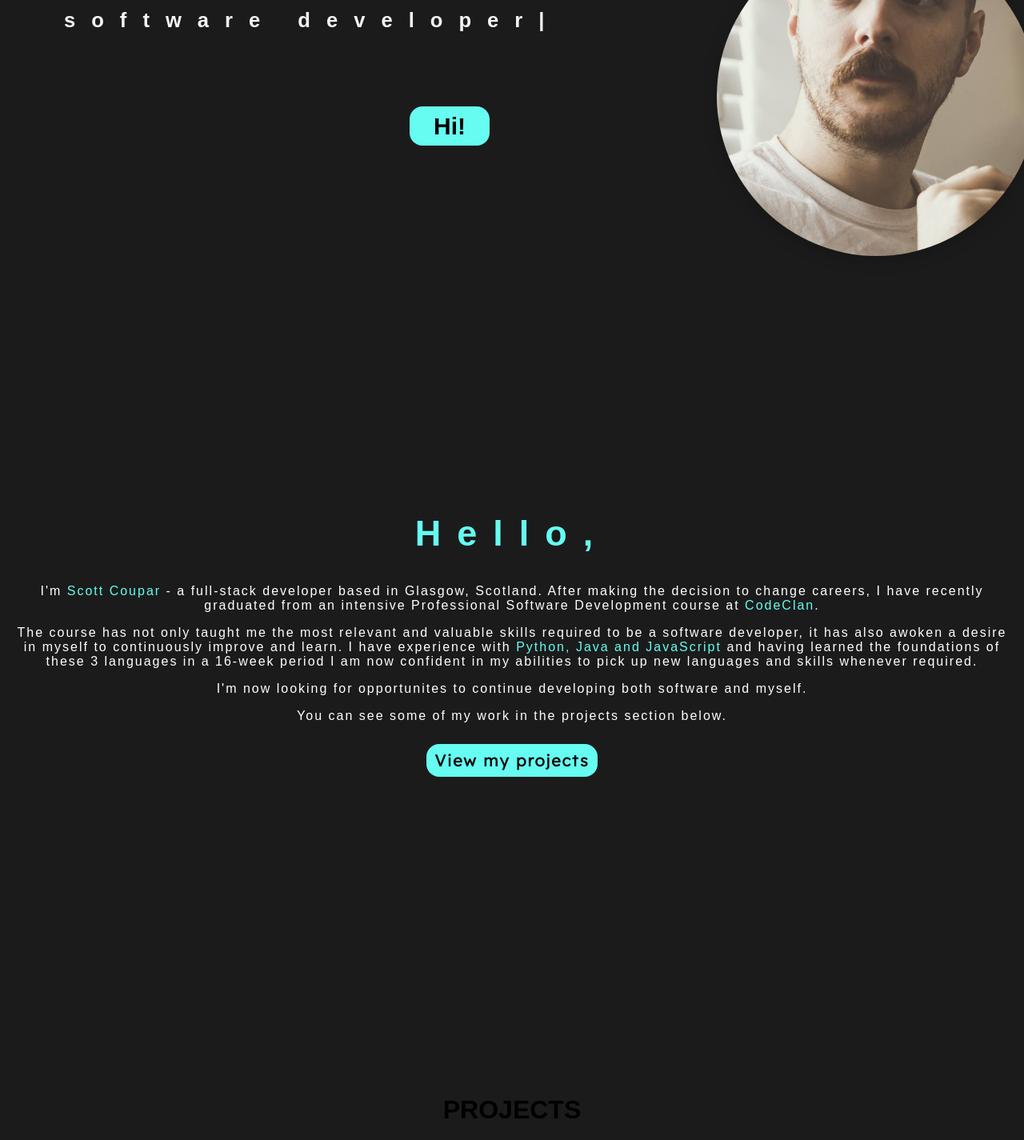
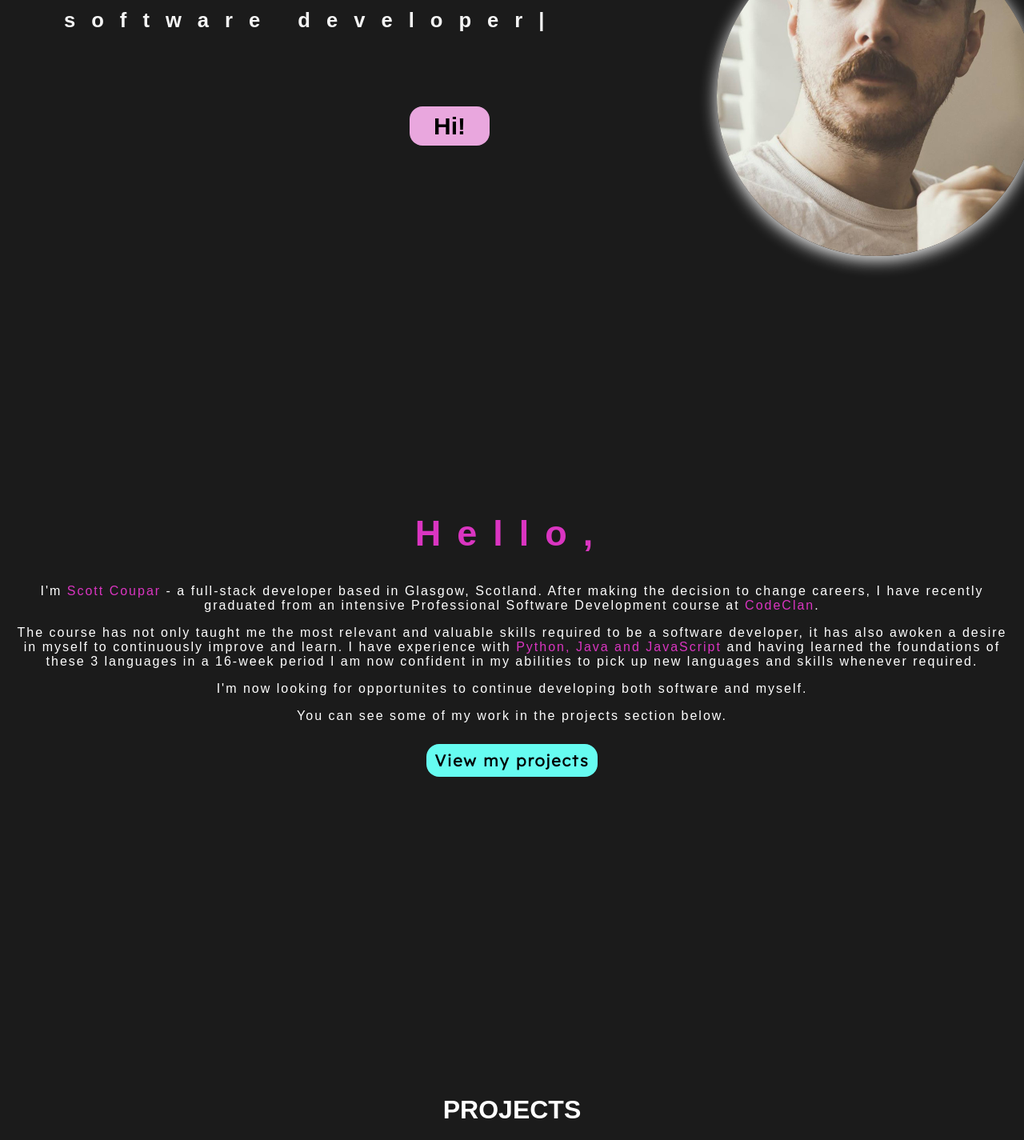
Before and after one commit to scoupar/portfolio, a React (Create React App) app: page / in a window 1280 px wide. Shown: the part 260-1685 px from the top of the page at 80% size. Built offline with nearby package versions, Linux system fonts and the light colour scheme.

Commit message:
changed styling

```diff
--- a/src/App.css
+++ b/src/App.css
@@ -5,7 +5,7 @@ body {
 }
 
 span {
-  color: #66fcf1;
+  color: #da35c1;
 }
 
 /* navbar */
@@ -65,14 +65,14 @@ span {
   position: relative;
   top: 10vh;
   left: 70%;
-  box-shadow: 0px 5px 20px rgba(0, 0, 0, 0.2);
+  box-shadow: 0px 5px 20px rgba(255, 255, 255, 0.966);
 }
 
 .button {
   position: relative;
   left: 40%;
   bottom: 40vh;
-  background-color: #66fcf1;
+  background-color: #e9a7de;
   border: none;
   color: black;
   font-size: 30px;
@@ -300,3 +300,11 @@ span {
   border: 1px solid white;
   align-items: center;
 }
+
+.banner:hover {
+  border: 1px solid #66fcf1;
+}
+
+h1 {
+  color: white;
+}
```
